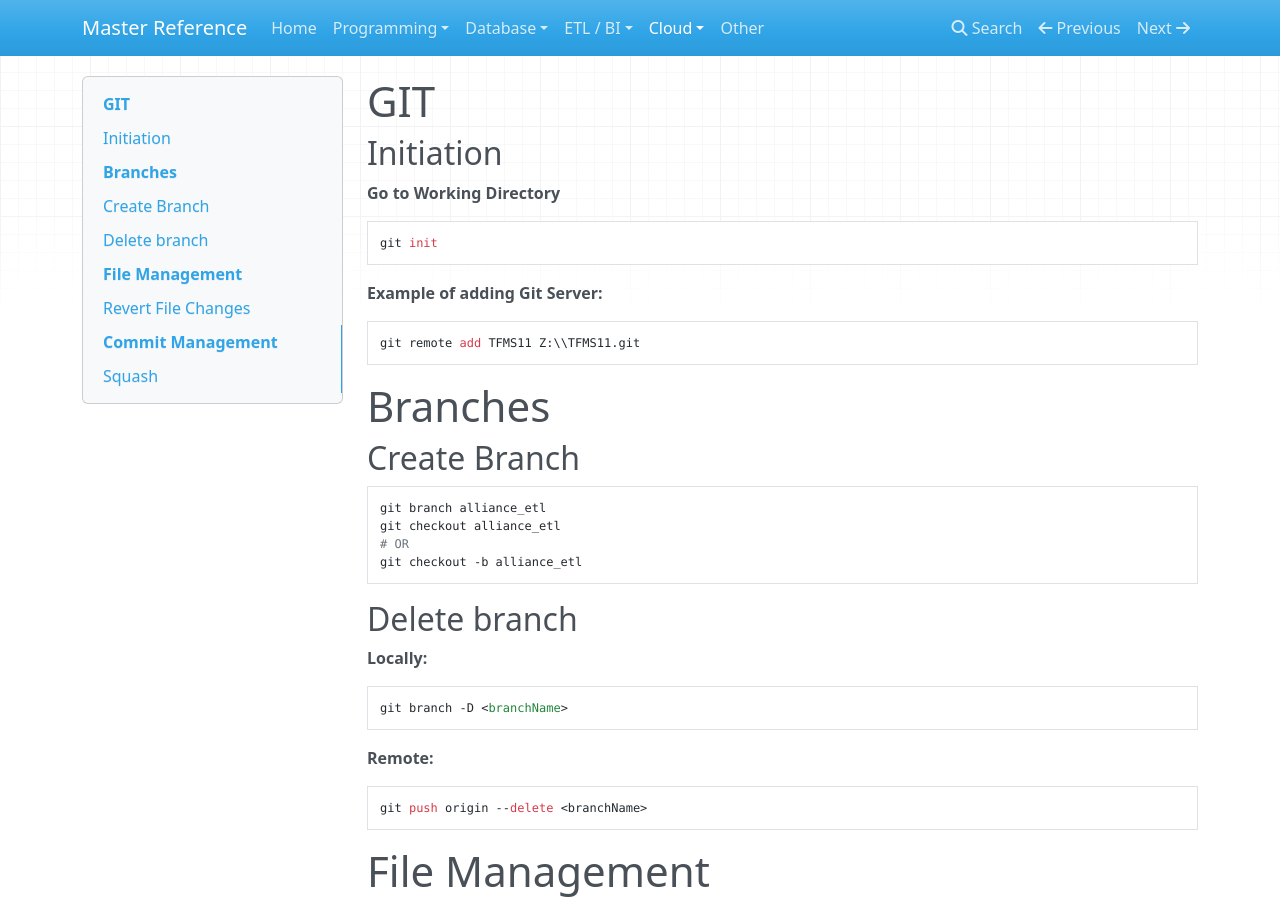
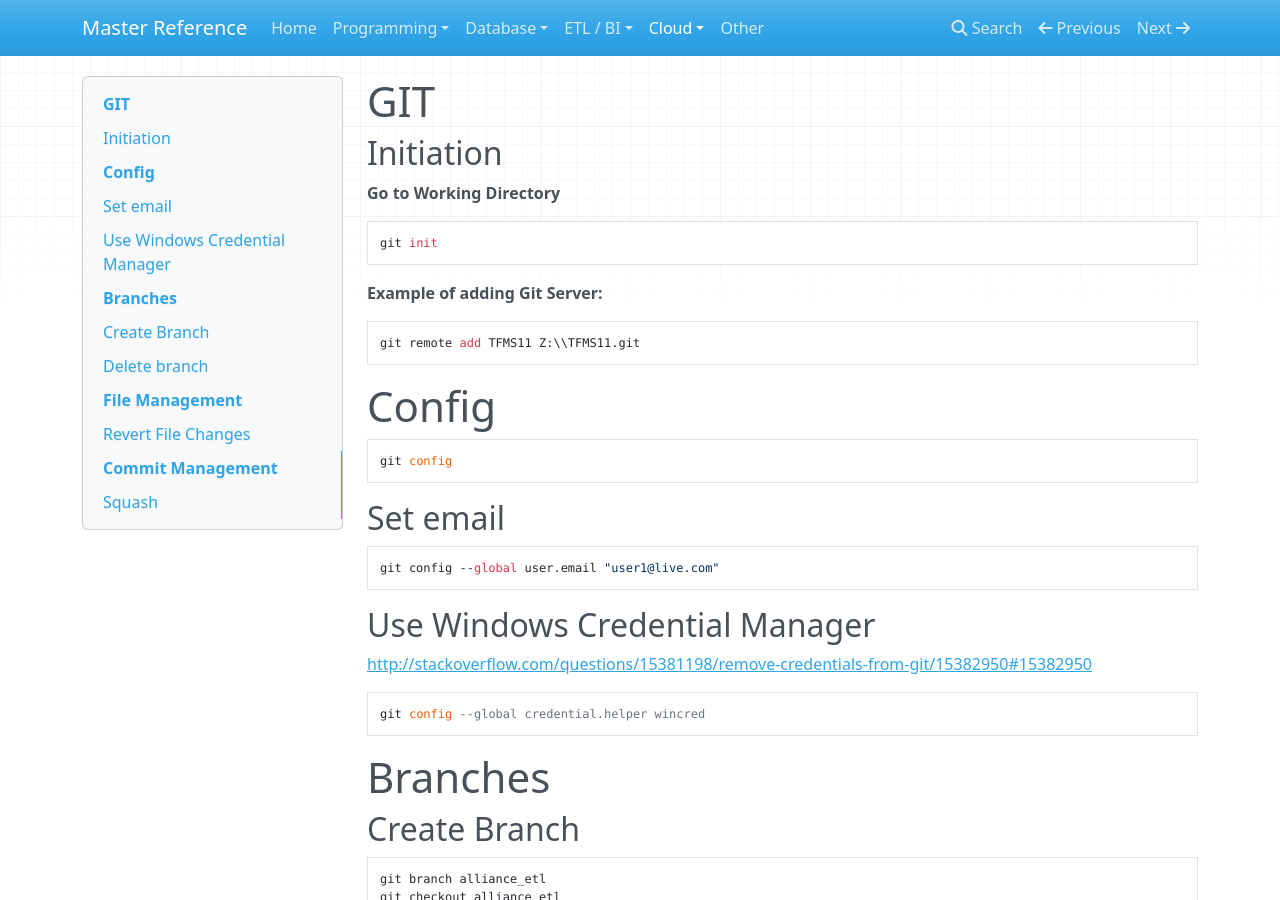
Before and after one commit to flarco/ref-docs, an MkDocs documentation site: the page built from docs/cloud/git.md, in a window 1280 px wide and 900 px high. Built offline with MkDocs 1.6.1, drawn with Linux system fonts in a browser that asks for light colours; nearby versions of some CDN libraries; old or Windows-style settings are respelled for this version of MkDocs.

Commit message:
PROG: Add git config

````diff
--- a/docs/cloud/git.md
+++ b/docs/cloud/git.md
@@ -15,6 +15,22 @@ git init
 git remote add TFMS11 Z:\\TFMS11.git
 ```
 
+# Config
+
+```
+git config
+```
+
+## Set email
+```
+git config --global user.email "user1@live.com"
+```
+
+## Use Windows Credential Manager
+<http://stackoverflow.com/questions/15381198/remove-credentials-from-git/15382950#15382950>
+```
+git config --global credential.helper wincred
+```
 
 
 # Branches
````
